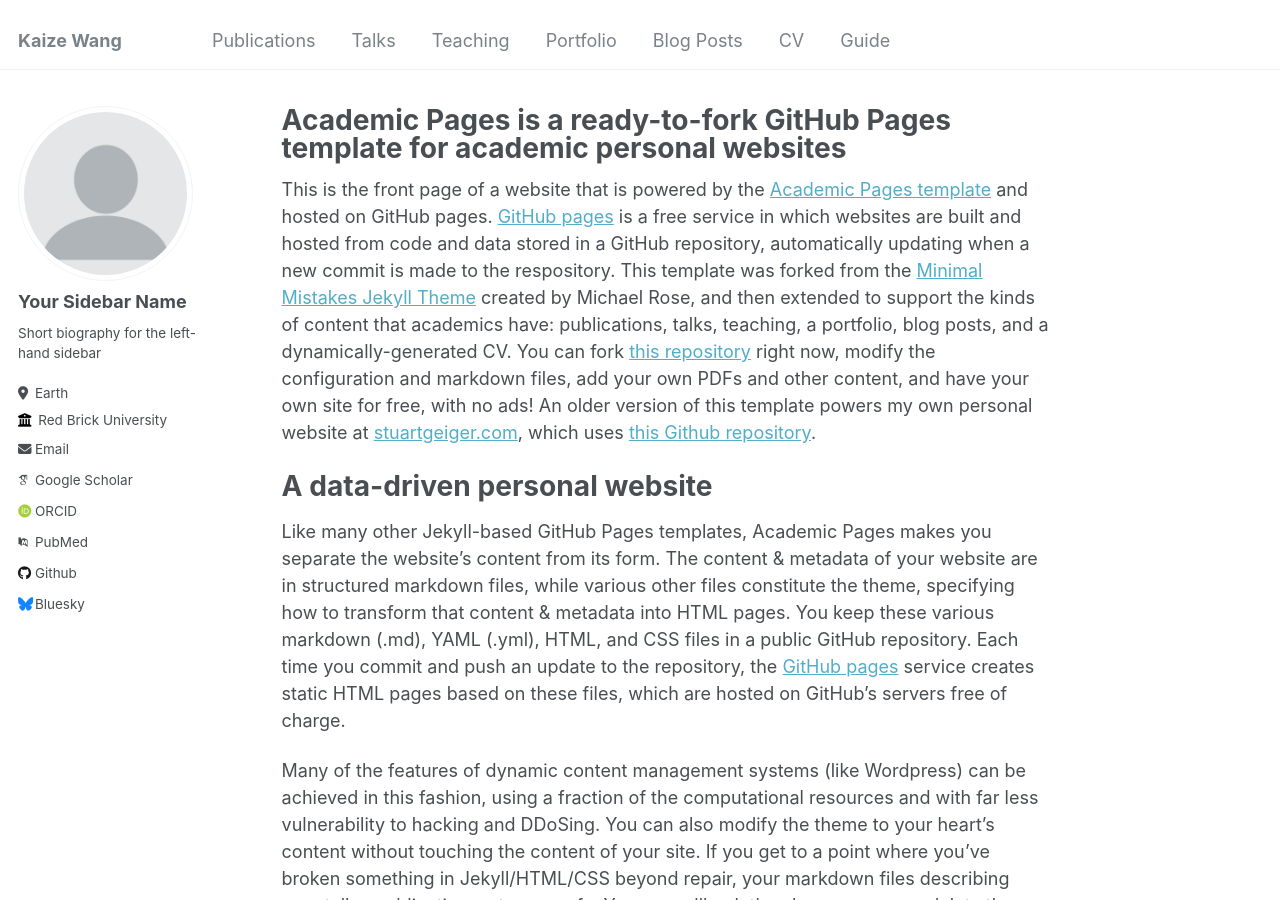
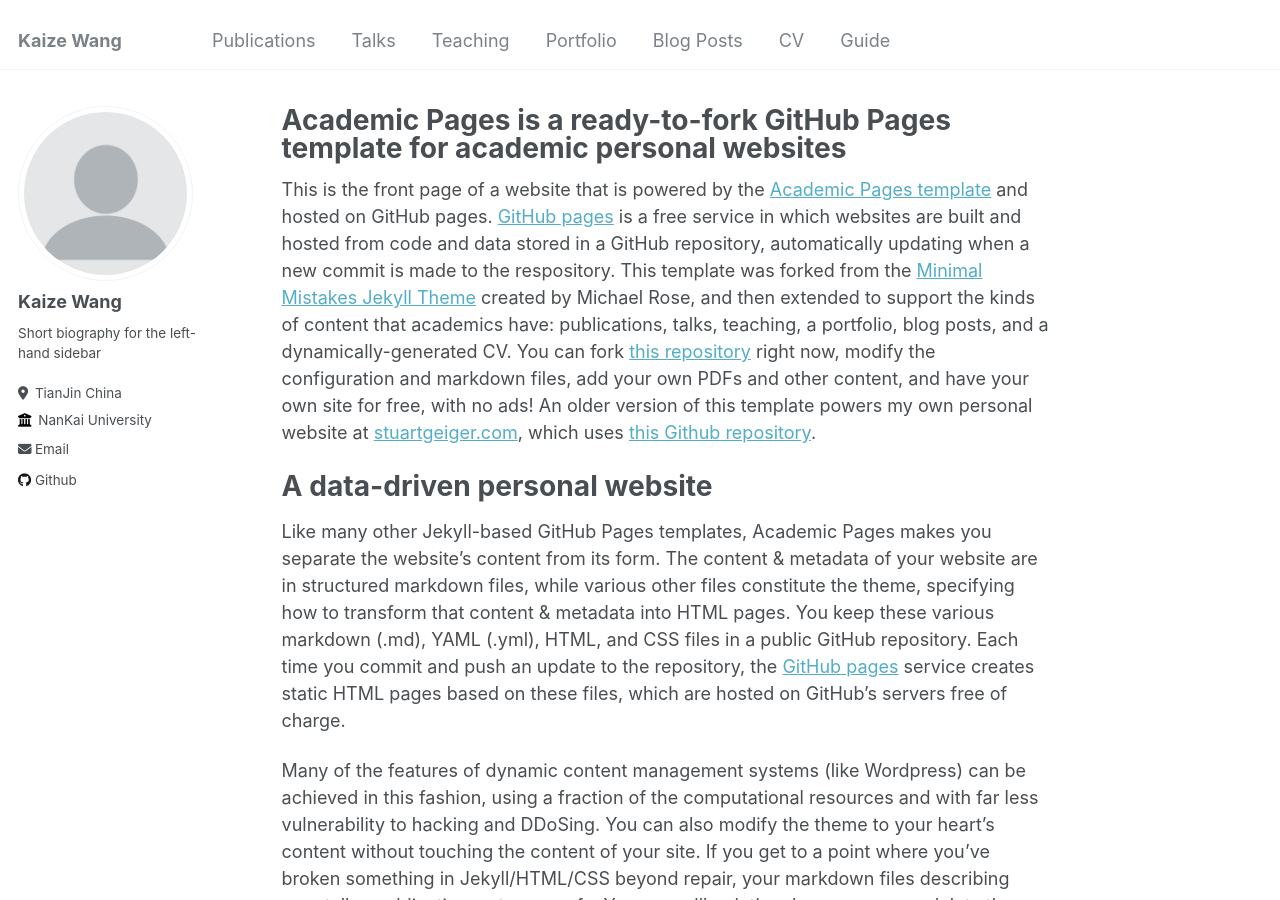
Before and after one commit to Kaiserwang127/.github.io, a Jekyll site: the page built from _pages/about.md, in a window 1280 px wide and 900 px high. Built offline with Jekyll 4.4.1, drawn with Linux system fonts in a browser that asks for light colours; some web fonts are replaced.

Commit message:
Update _config.yml

```diff
--- a/_config.yml
+++ b/_config.yml
@@ -22,33 +22,33 @@
 author:
   # Biographic information
   avatar           : "profile.png"
-  name             : "Your Sidebar Name"
+  name             : "Kaize Wang"
   pronouns         : # example: "she/her"
   bio              : "Short biography for the left-hand sidebar"
-  location         : "Earth"
-  employer         : "Red Brick University"
+  location         : "TianJin China"
+  employer         : "NanKai University"
   uri              : # URL
-  email            : "none@example.org"
+  email            : "2213387@mail.nankai.edu.cn"
 
   # Academic websites
   arxiv            : # URL - Update with the correct link to your profile
-  googlescholar    : "https://scholar.google.com/citations?user=PS_CX0AAAAAJ"
+  googlescholar    : #"https://scholar.google.com/citations?user=PS_CX0AAAAAJ"
   impactstory      : # URL
-  orcid            : "http://orcid.org/yourorcidurl"
+  orcid            : #"http://orcid.org/yourorcidurl"
   semantic         : # URL
-  pubmed           : "https://www.ncbi.nlm.nih.gov/pubmed/?term=john+snow"
+  pubmed           : #"https://www.ncbi.nlm.nih.gov/pubmed/?term=john+snow"
   researchgate     : # URL
 
   # Repositories and software development
   bitbucket        : # Username - Update with your username on the site
   codepen          : # Username
   dribbble         : # Username
-  github           : "academicpages"
+  github           : "https://github.com/Kaiserwang127"
   kaggle           : # Username
   stackoverflow    : # User number or user number and name (i.e., use "1" or "1/jeff-atwood")
 
   # Social media
-  bluesky          : "bsky.app" # Replace this with you Bluesky username
+  bluesky          : #"bsky.app" # Replace this with you Bluesky username
   facebook         : # Username
   flickr           : # Username
   foursquare       : # Username
```
